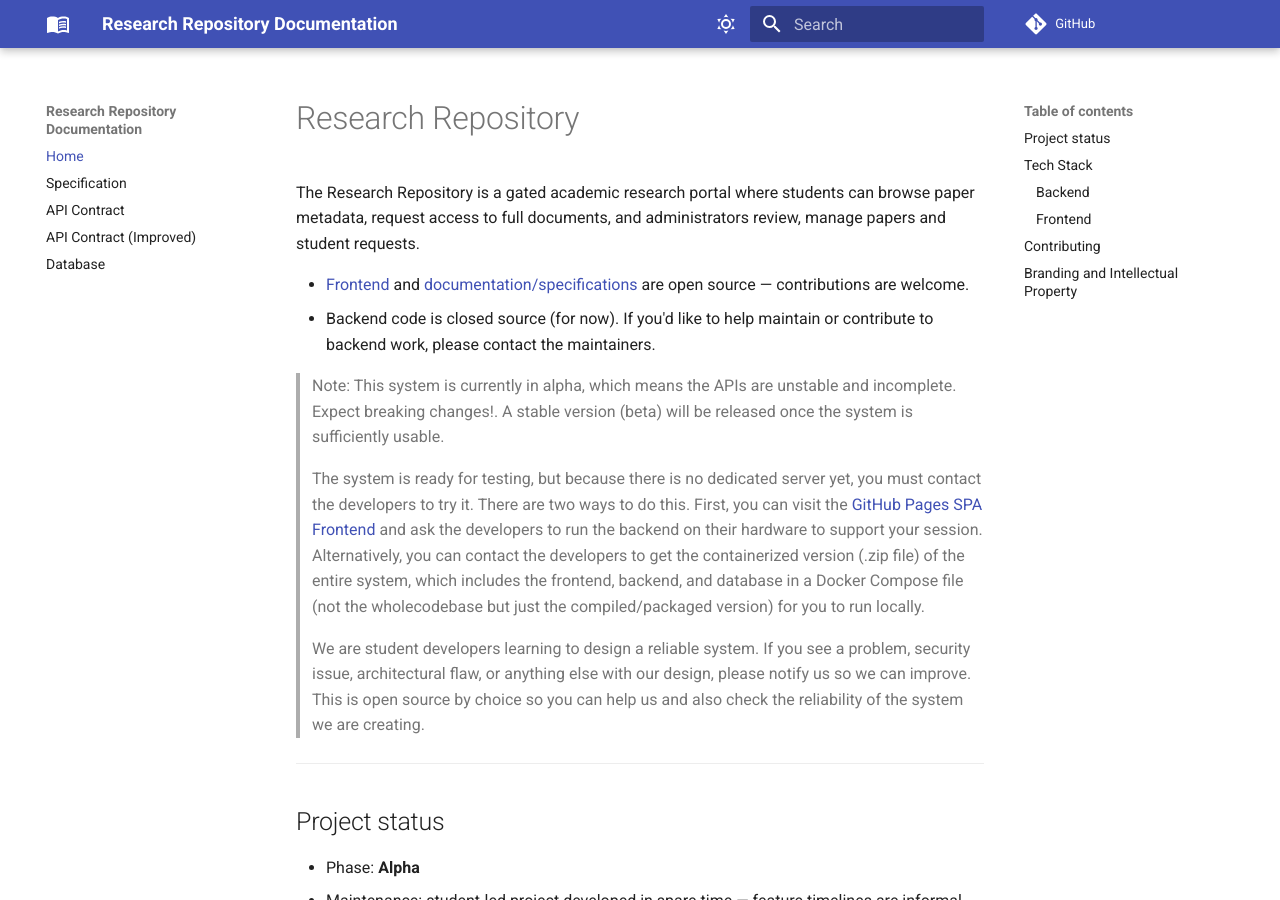
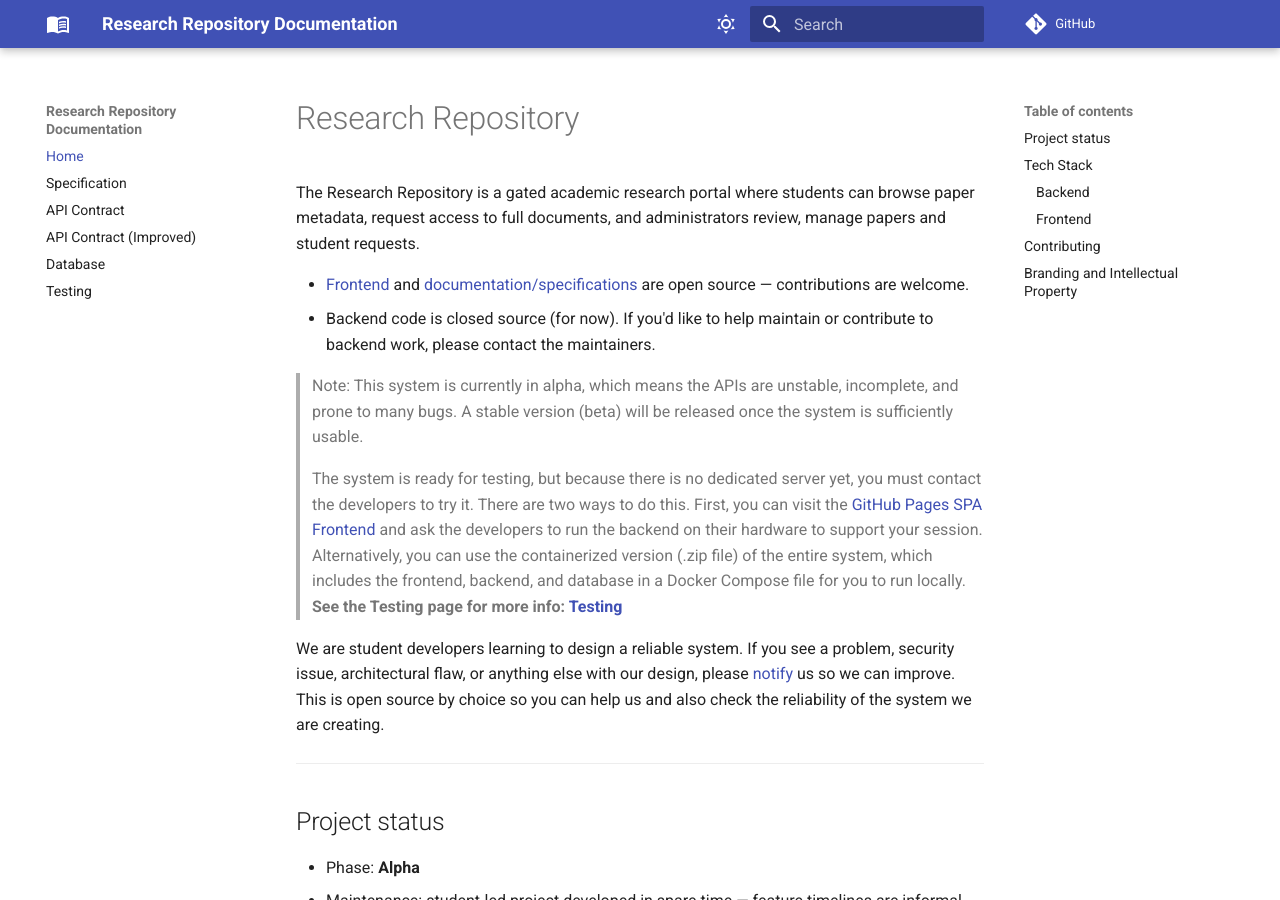
Before and after one commit to r4ppz/research-repo-docs, an MkDocs documentation site: the page built from docs/index.md, in a window 1280 px wide and 900 px high. Built offline with MkDocs 1.6.1 and Material for MkDocs 9.7.7, drawn with Linux system fonts in a browser that asks for light colours; comment, search, counter and statistics services are not loaded.

Commit message:
feat: add new page and info

```diff
--- a/docs/index.md
+++ b/docs/index.md
@@ -5,11 +5,11 @@
 - [Frontend](https://github.com/r4ppz/research-repository) and [documentation/specifications](https://github.com/r4ppz/research-repo-docs) are open source — contributions are welcome.
 - Backend code is closed source (for now). If you'd like to help maintain or contribute to backend work, please contact the maintainers.
 
-> Note: This system is currently in alpha, which means the APIs are unstable and incomplete. Expect breaking changes!. A stable version (beta) will be released once the system is sufficiently usable.
+> Note: This system is currently in alpha, which means the APIs are unstable, incomplete, and prone to many bugs. A stable version (beta) will be released once the system is sufficiently usable.
 
-> The system is ready for testing, but because there is no dedicated server yet, you must contact the developers to try it. There are two ways to do this. First, you can visit the [GitHub Pages SPA Frontend](https://r4ppz.github.io/research-repository/) and ask the developers to run the backend on their hardware to support your session. Alternatively, you can contact the developers to get the containerized version (.zip file) of the entire system, which includes the frontend, backend, and database in a Docker Compose file (not the wholecodebase but just the compiled/packaged version) for you to run locally.
+> The system is ready for testing, but because there is no dedicated server yet, you must contact the developers to try it. There are two ways to do this. First, you can visit the [GitHub Pages SPA Frontend](https://r4ppz.github.io/research-repository/) and ask the developers to run the backend on their hardware to support your session. Alternatively, you can use the containerized version (.zip file) of the entire system, which includes the frontend, backend, and database in a Docker Compose file for you to run locally. **See the Testing page for more info: [Testing](./testing.md)**
 
-> We are student developers learning to design a reliable system. If you see a problem, security issue, architectural flaw, or anything else with our design, please notify us so we can improve. This is open source by choice so you can help us and also check the reliability of the system we are creating.
+We are student developers learning to design a reliable system. If you see a problem, security issue, architectural flaw, or anything else with our design, please [notify](https://github.com/r4ppz/research-repository/issues) us so we can improve. This is open source by choice so you can help us and also check the reliability of the system we are creating.
 
 ---
 
--- a/mkdocs.yml
+++ b/mkdocs.yml
@@ -43,6 +43,7 @@
     - API Contract: api_contract.md
     - API Contract (Improved): rest_api.md
     - Database: database_migration.md
+    - Testing: testing.md
 
 markdown_extensions:
     - pymdownx.highlight:
```
Also changed, not shown: docs/testing.md (added, +102 -0 lines).
